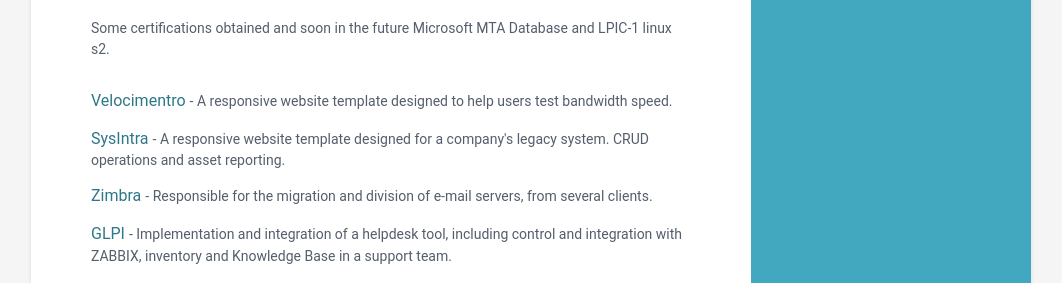
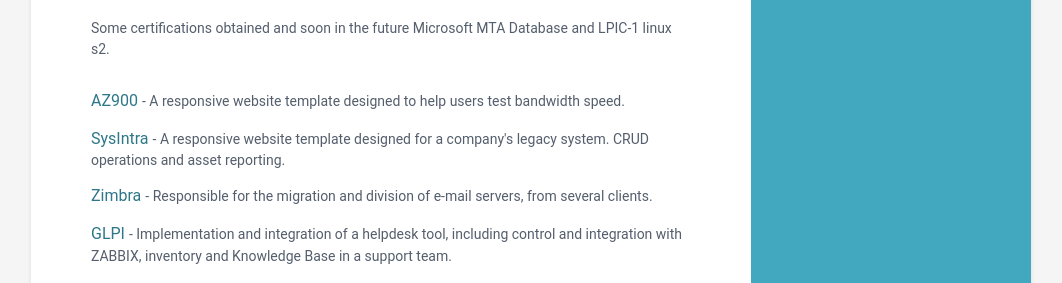
Before and after one commit to jefersonaraujo/jefersonaraujo.github.io, a Jekyll site: the page built from index.html, in a window 1280 px wide. Shown: the part 1170-1453 px from the top of the page, without its empty margins (109-1171 px from the left). Built offline with Jekyll 4.4.1, drawn with Linux system fonts in a browser that asks for light colours.

Commit message:
Update data.yml

```diff
--- a/_data/data.yml
+++ b/_data/data.yml
@@ -100,7 +100,7 @@ projects:
       Some certifications obtained and soon in the future Microsoft MTA Database and LPIC-1 linux s2.
 
     assignments:
-      - title: Velocimentro
+      - title: AZ900
         link: "https://www.youracclaim.com/badges/d18f202b-62b7-4035-a4b1-d0edb320f3f1"
         tagline: "A responsive website template designed to help users test bandwidth speed."
 
```
